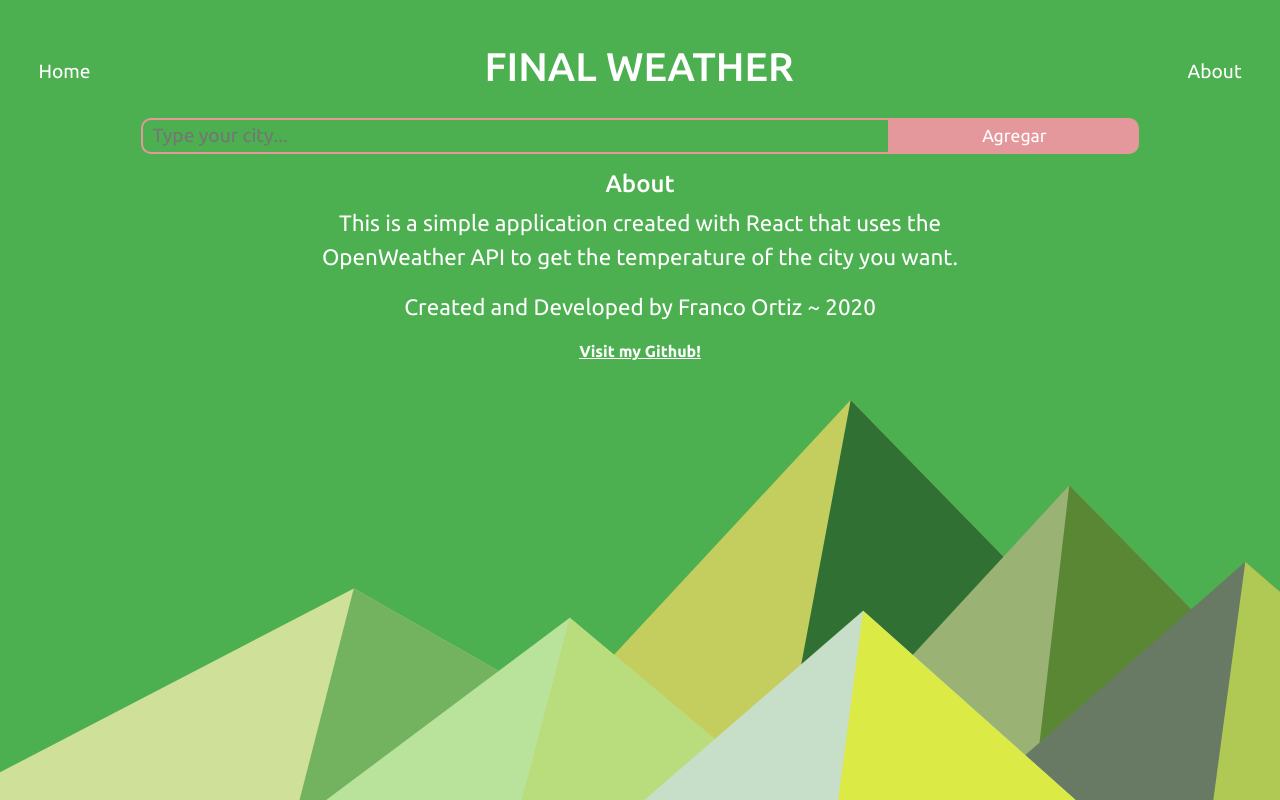
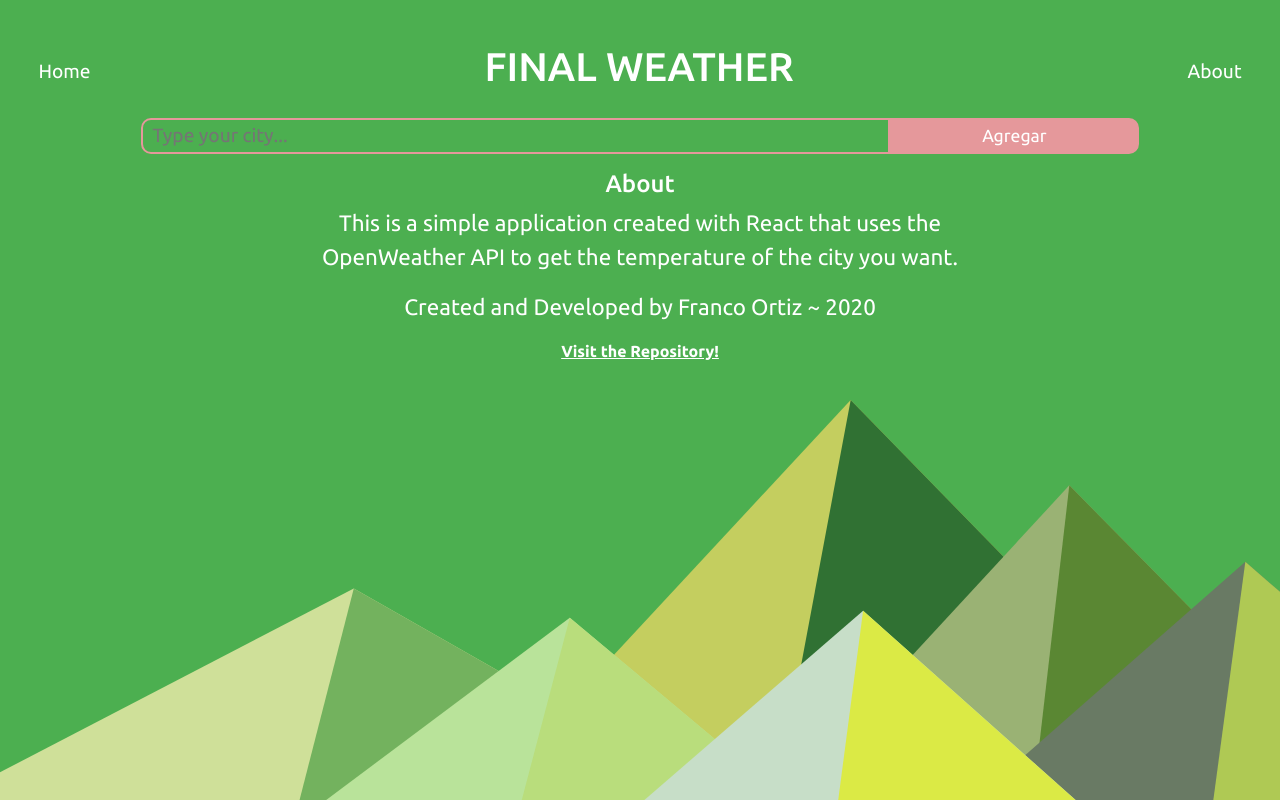
Before and after one commit to Pakvothe/FinalWeather, a React (Create React App) app: page /about in a window 1280 px wide. Built offline with nearby package versions, Linux system fonts and the light colour scheme.

Commit message:
minor fixes

```diff
--- a/src/components/About.jsx
+++ b/src/components/About.jsx
@@ -8,7 +8,7 @@ export default function About({ onClose }) {
 			<h4>About</h4>
 			<p className={styles.lorem}>This is a simple application created with React that uses the OpenWeather API to get the temperature of the city you want. </p>
 			<p className={styles.lorem}>Created and Developed by Franco Ortiz ~ 2020 </p>
-			<a className={styles.github} href="https://github.com/Pakvothe">Visit my Github!</a>
+			<a className={styles.github} href="https://github.com/Pakvothe/FinalWeather" target='_blank' rel='noreferrer'>Visit the Repository!</a>
 		</div>
 	);
 }
```
Also changed, not shown: 1 other file (tests, documents, lock files or other folders).
